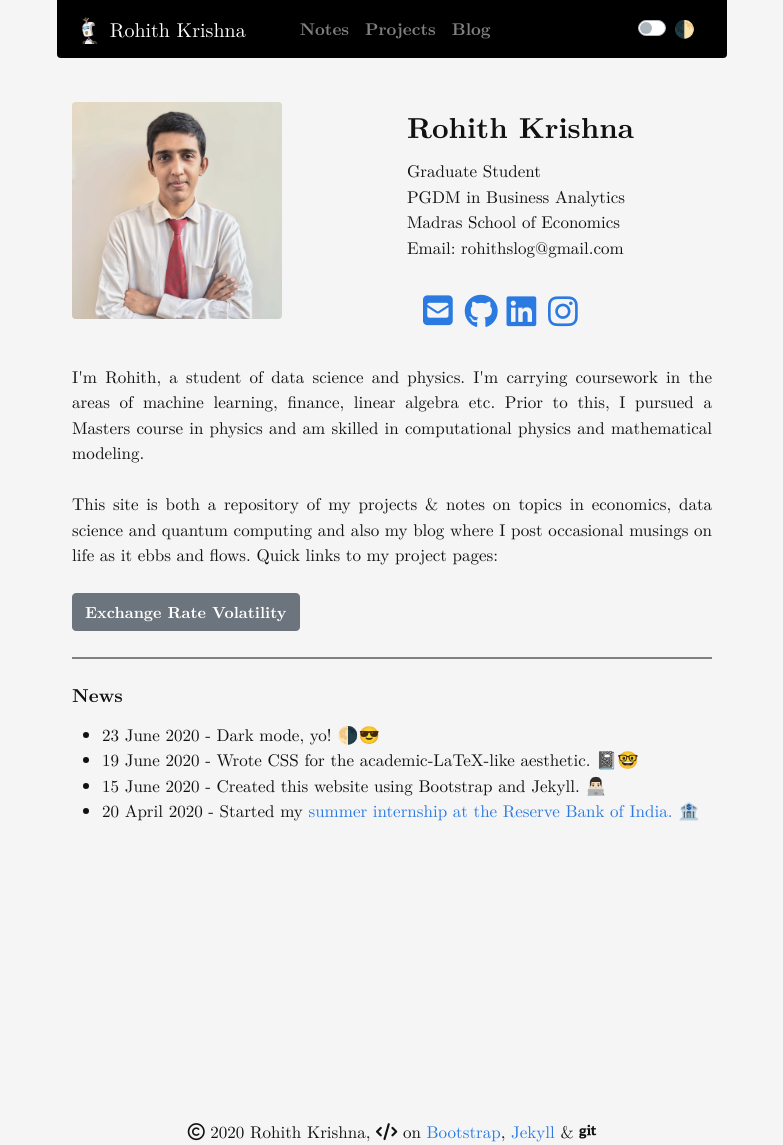
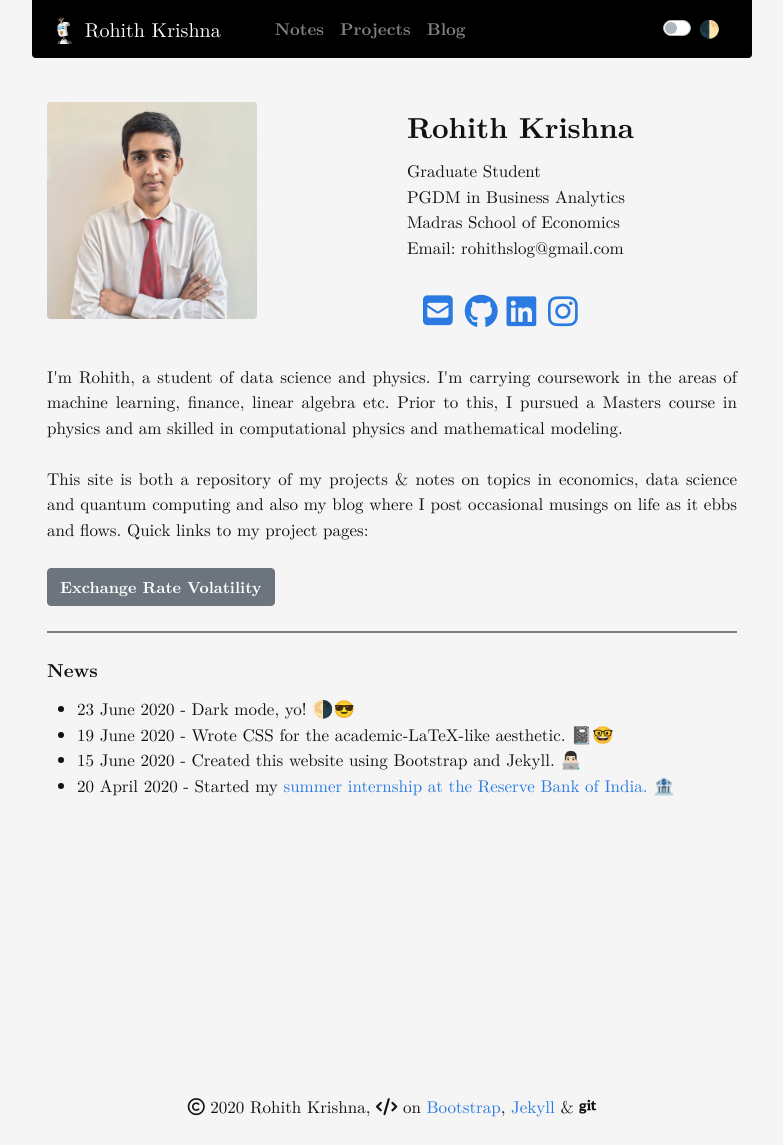
Before and after one commit to rohithmay/rohithmay.github.io, a Jekyll site: the page built from index.md, in a window 1280 px wide. Shown: the whole page, without its empty margins (248-1031 px from the left). Built offline with Jekyll 4.4.1, drawn with Linux system fonts in a browser that asks for light colours; nearby versions of some CDN libraries; a style sheet for code colours, icons or effects is not loaded; after the commit the page ends 1119 px from its top, so only the background shows below that.

Commit message:
Update default.html

```diff
--- a/_layouts/default.html
+++ b/_layouts/default.html
@@ -10,7 +10,7 @@
     the margins easily -->
     <!-- <div class="container-fluid" style="background-color:#CDCDCD; max-width:700px" > -->
 
-        <div class="container-fluid" style="max-width:700px" >
+        <div class="container-fluid" style="max-width:750px" >
 
             {% include navbar.html %}
 
```
